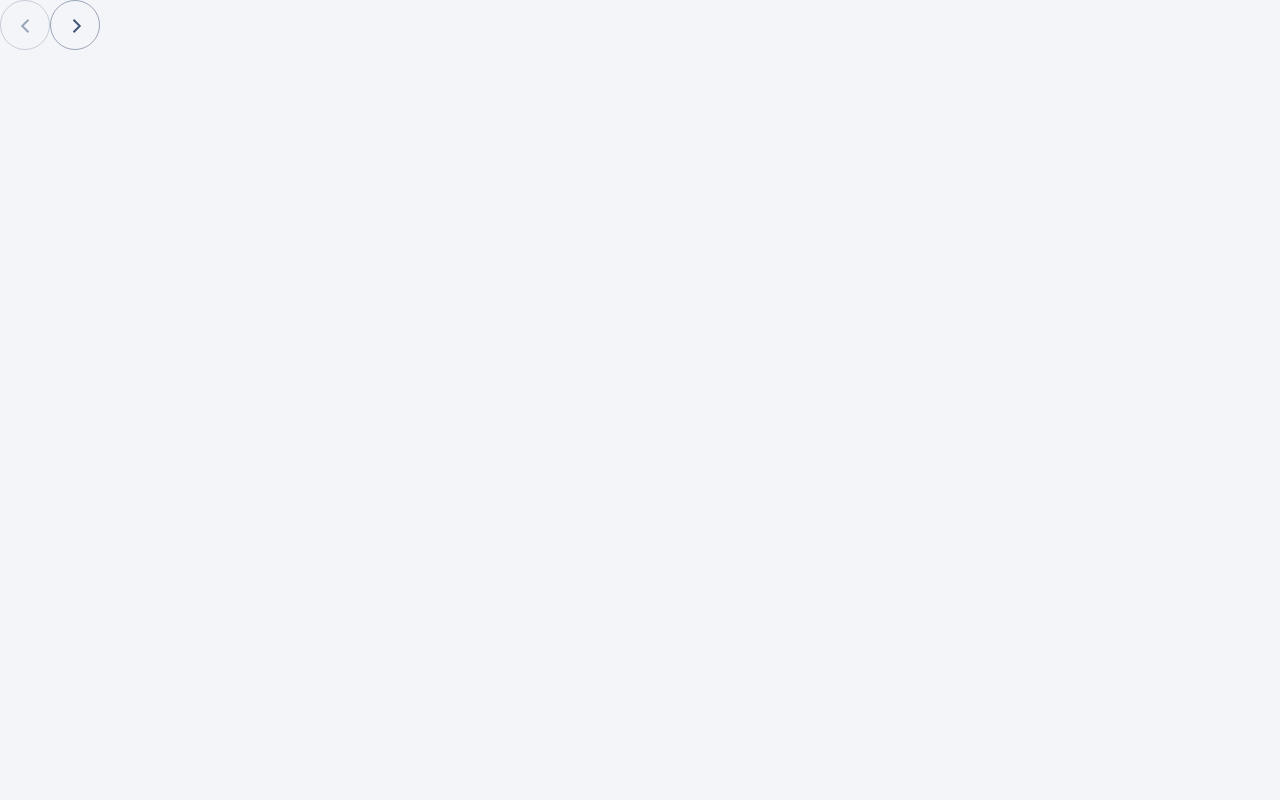
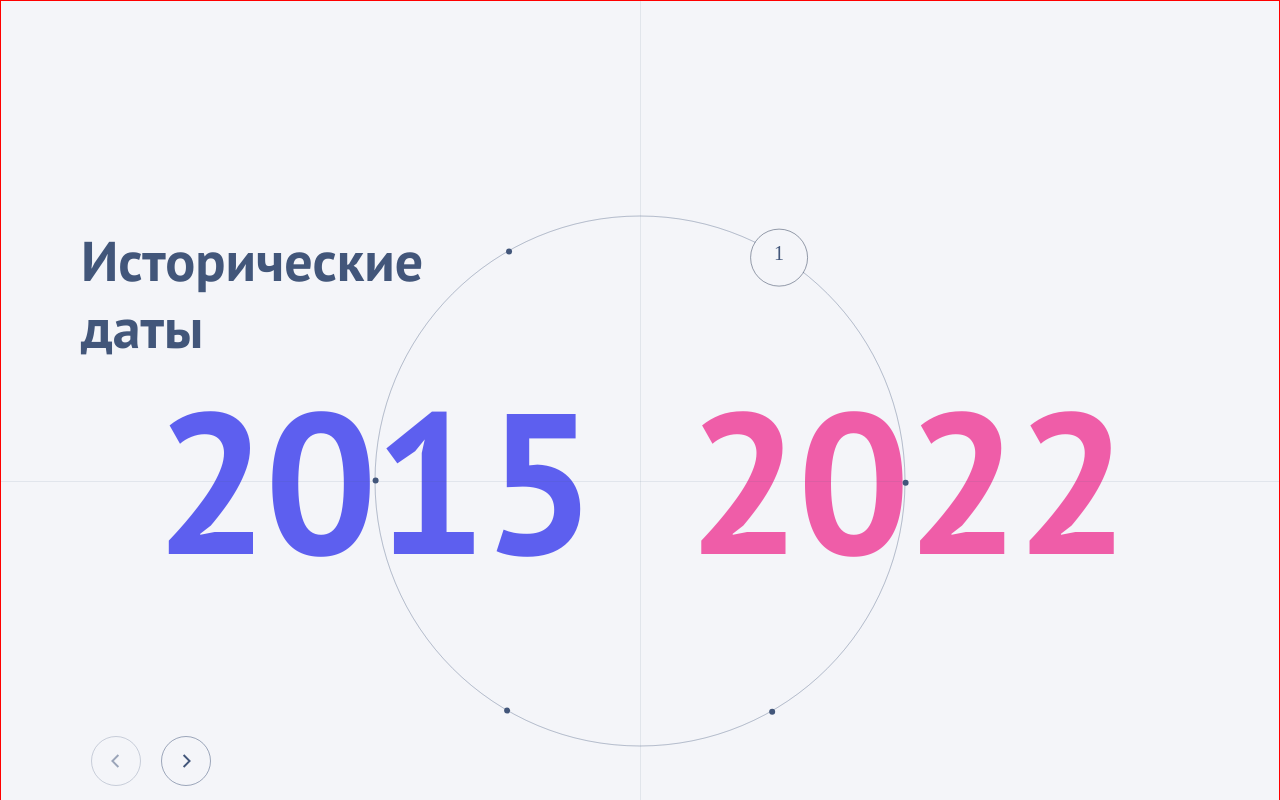
Before and after one commit to Vlad06091992/test-task-only, a React (Create React App) app: page / in a window 1280 px wide. Shown: the top 800 px of the page. Built offline with nearby package versions, Linux system fonts and the light colour scheme.

Commit message:
feat:add custom buttons in blok

```diff
--- a/src/components/app/app.tsx
+++ b/src/components/app/app.tsx
@@ -22,10 +22,8 @@ const App = () => {
 
 
   return (<div>
-    {/*<Blok numPoints={6} />*/}
-    <PrevButton onClick={()=>{console.log('click')}} disabled={true}/>
-    <NextButton onClick={()=>{
-      console.log('click')}}/>
+    <Blok numPoints={6} />
+
     {/*<Circle numPoints={6} dates={dates} setNumbers={setNumbers} numbers={numbers}/>*/}
   </div>);
 };
--- a/src/components/blok/blok.module.scss
+++ b/src/components/blok/blok.module.scss
@@ -12,7 +12,7 @@
   max-width: 353px;
   position: absolute;
   top:170px;
-  left: 78px;
+  left: 80px;
   color: var(--Black-blue);
   font-family: PT Sans;
   font-size: 56px;
@@ -55,3 +55,12 @@
   opacity: 0.1;
   //transform: translateY(-50%);
 }
+.buttons{
+  position: absolute;
+  top:735px;
+  left:80px;
+}
+
+.button{
+  margin: 0 10px;
+}
--- a/src/components/blok/blok.tsx
+++ b/src/components/blok/blok.tsx
@@ -4,6 +4,8 @@ import { Counter } from "../counter/counter";
 
 import { Circle } from "../circle/circle";
 import { Slider } from "../slider/slider";
+import { PrevButton } from "../../components/ui/prev-button/prev-button";
+import { NextButton } from "../../components/ui/next-button/next-button";
 
 interface CircleComponentProps {
   numPoints: number;
@@ -30,7 +32,15 @@ export const Blok: React.FC<CircleComponentProps> = ({ numPoints }) => {
       <div className={`${s.line} ${s.verticalLine}`}></div>
       <Circle numbers={numbers} dates={dates} setNumbers={setNumbers} numPoints={numPoints} />
       <Counter leftNumber={numbers[0]} rightNumber={numbers[1]} />
-      <Slider/>
+      <div className={s.buttons}>
+        <PrevButton className={s.button} onClick={() => {
+          console.log("click");
+        }} disabled={true} />
+        <NextButton className={s.button} onClick={() => {
+          console.log("click");
+        }} />
+      </div>
+      <Slider />
 
     </div>
     // <div className={s.container} style={{ textAlign: "center" }}>
--- a/src/components/circle/circle.css
+++ b/src/components/circle/circle.css
@@ -20,6 +20,7 @@
     height: 6px;
     font-size: 0;
     background-color: #42567A;
+    z-index: 10;
 }
 
 .item:hover {
--- a/src/components/counter/counter.module.scss
+++ b/src/components/counter/counter.module.scss
@@ -1,10 +1,12 @@
 .counter {
+  pointer-events: none;
   display: flex;
   gap: 95px;
   position: absolute;
   left: 50%; /* расположение элемента по центру */
   transform: translateX(-50%); /* смещение элемента влево на 50% его ширины */
   top: 37%;
+  z-index: -10;
 }
 
 
@@ -16,6 +18,8 @@
   font-weight: 700;
   line-height: 160px; /* 80% */
   letter-spacing: -4px;
+  z-index: -10;
+  position: relative;
 }
 
 .leftNumber{
--- a/src/components/svg/next-triangle.tsx
+++ b/src/components/svg/next-triangle.tsx
@@ -1,6 +1,6 @@
 export const NextTriangle = () => {
   return (
-    <svg xmlns="http://www.w3.org/2000/svg" width="50" height="50" viewBox="0 0 50 50" fill="none">
+    <svg style={{position:'relative', width:'100%', height:'100%', zIndex:10}} xmlns="http://www.w3.org/2000/svg" width="50" height="50" viewBox="0 0 50 50" fill="none">
       <path d="M22.5001 18.75L28.7501 25L22.5001 31.25" stroke="#42567A" strokeWidth="2" />
     </svg>
   );
--- a/src/components/svg/prev-triangle.tsx
+++ b/src/components/svg/prev-triangle.tsx
@@ -1,6 +1,6 @@
 export const PrevTriangle = () => {
   return (
-    <svg xmlns="http://www.w3.org/2000/svg" width="50" height="50" viewBox="0 0 50 50" fill="none">
+    <svg style={{position:'relative', width:'100%', height:'100%'}} xmlns="http://www.w3.org/2000/svg" width="50" height="50" viewBox="0 0 50 50" fill="none">
       <path d="M27.4999 18.75L21.2499 25L27.4999 31.25" stroke="#42567A" strokeWidth="2"/>
     </svg>
   );
```
